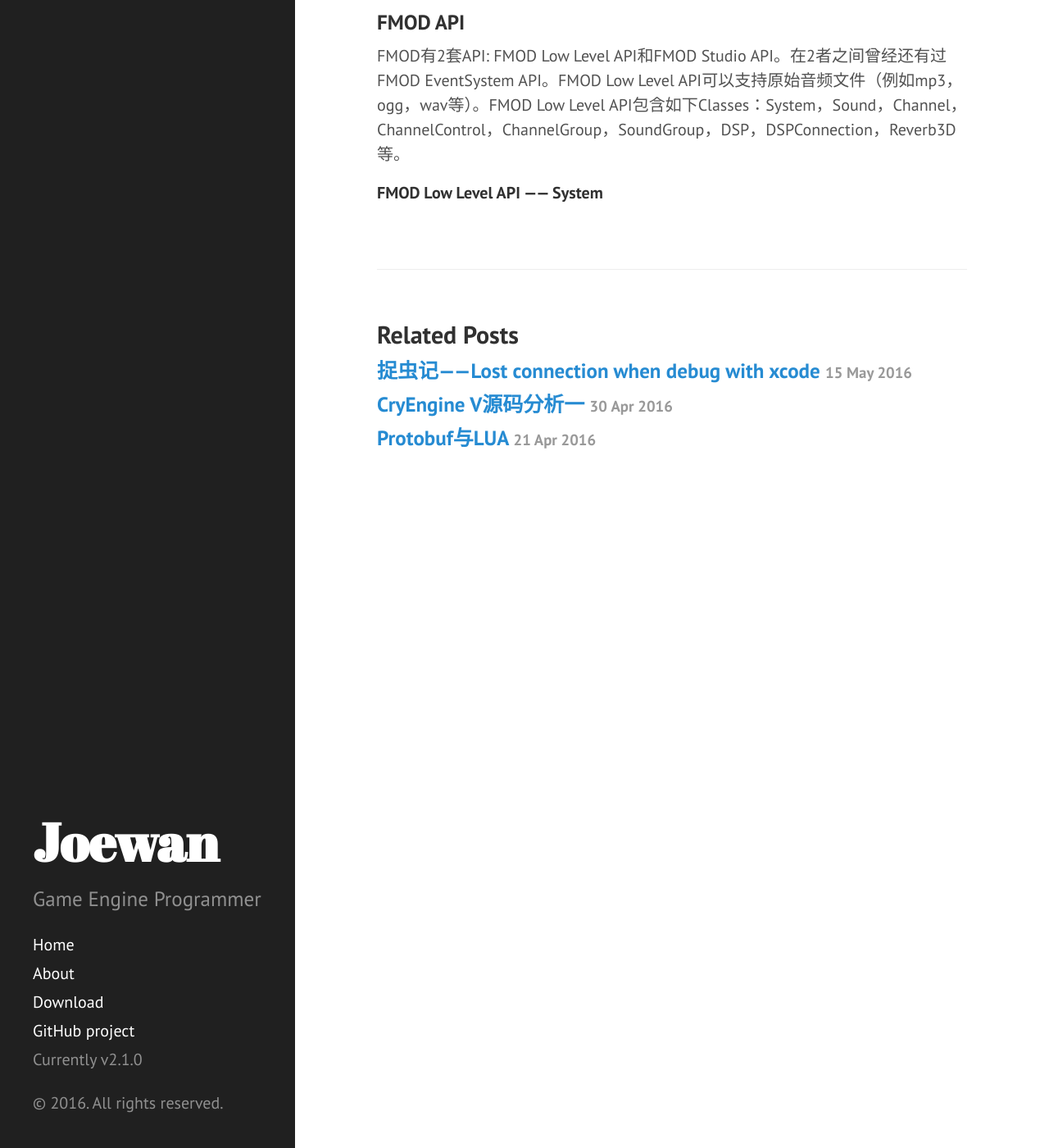
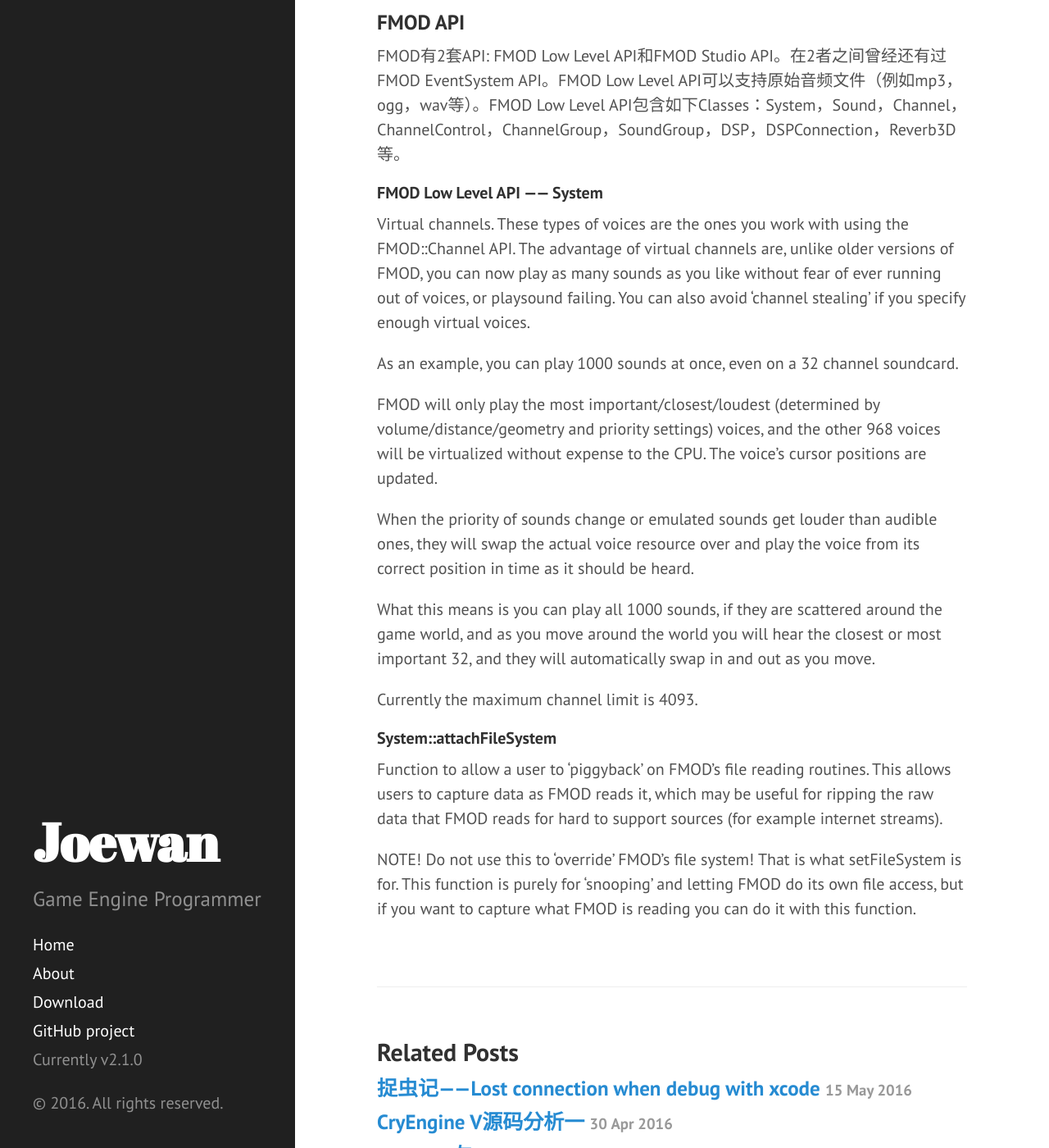
Before and after one commit to joewan/joewan.github.io, a Jekyll site: the page built from _posts/2016-06-25-fmod-01.md, in a window 1280 px wide and 1400 px high, scrolled down 645 px. Shown: the whole window at 82% size. Built offline with Jekyll 4.4.1, drawn with Linux system fonts in a browser that asks for light colours.

Commit message:
attachFileSystem

```diff
--- a/_posts/2016-06-25-fmod-01.md
+++ b/_posts/2016-06-25-fmod-01.md
@@ -16,3 +16,22 @@ FMOD的优势：
 FMOD有2套API: FMOD Low Level API和FMOD Studio API。在2者之间曾经还有过FMOD EventSystem API。FMOD Low Level API可以支持原始音频文件（例如mp3，ogg，wav等）。FMOD Low Level API包含如下Classes：System，Sound，Channel，ChannelControl，ChannelGroup，SoundGroup，DSP，DSPConnection，Reverb3D等。
 
 #### FMOD Low Level API —— System
+
+Virtual channels.
+These types of voices are the ones you work with using the FMOD::Channel API. The advantage of virtual channels are, unlike older versions of FMOD, you can now play as many sounds as you like without fear of ever running out of voices, or playsound failing. You can also avoid 'channel stealing' if you specify enough virtual voices.
+
+As an example, you can play 1000 sounds at once, even on a 32 channel soundcard.
+
+FMOD will only play the most important/closest/loudest (determined by volume/distance/geometry and priority settings) voices, and the other 968 voices will be virtualized without expense to the CPU. The voice's cursor positions are updated.
+
+When the priority of sounds change or emulated sounds get louder than audible ones, they will swap the actual voice resource over and play the voice from its correct position in time as it should be heard.
+
+What this means is you can play all 1000 sounds, if they are scattered around the game world, and as you move around the world you will hear the closest or most important 32, and they will automatically swap in and out as you move.
+
+Currently the maximum channel limit is 4093.
+
+#### System::attachFileSystem
+
+Function to allow a user to 'piggyback' on FMOD's file reading routines. This allows users to capture data as FMOD reads it, which may be useful for ripping the raw data that FMOD reads for hard to support sources (for example internet streams).
+
+NOTE! Do not use this to 'override' FMOD's file system! That is what setFileSystem is for. This function is purely for 'snooping' and letting FMOD do its own file access, but if you want to capture what FMOD is reading you can do it with this function.
```
